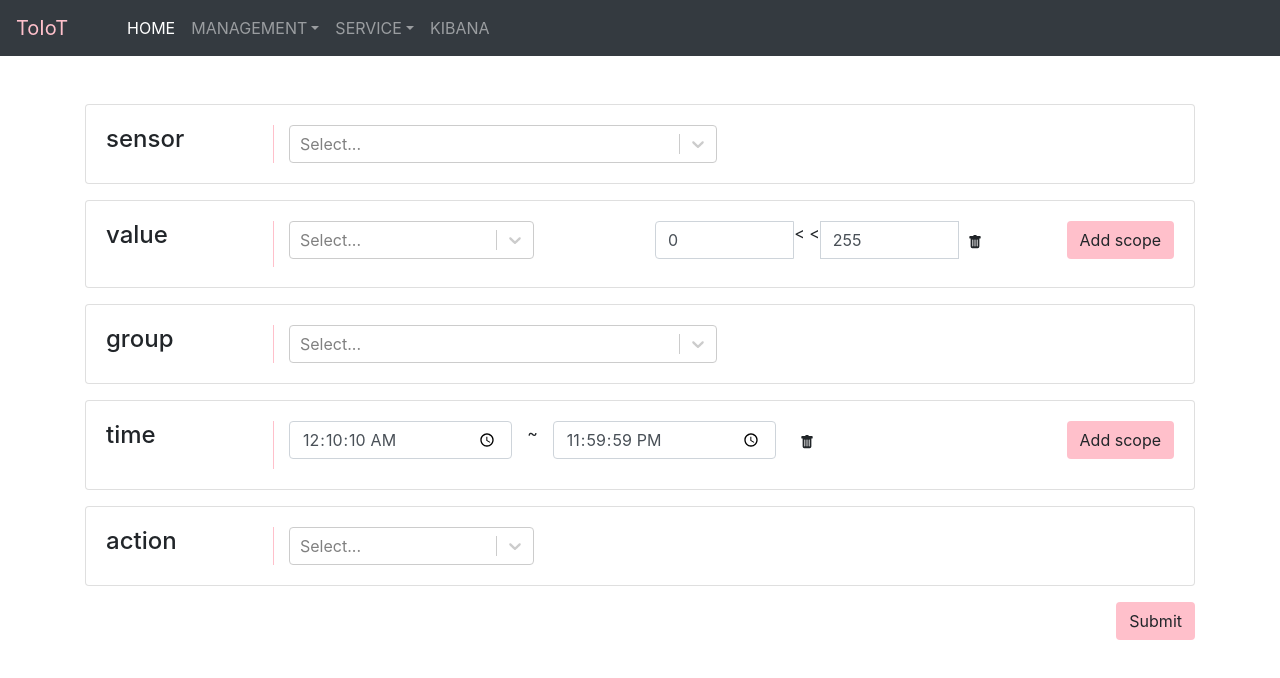
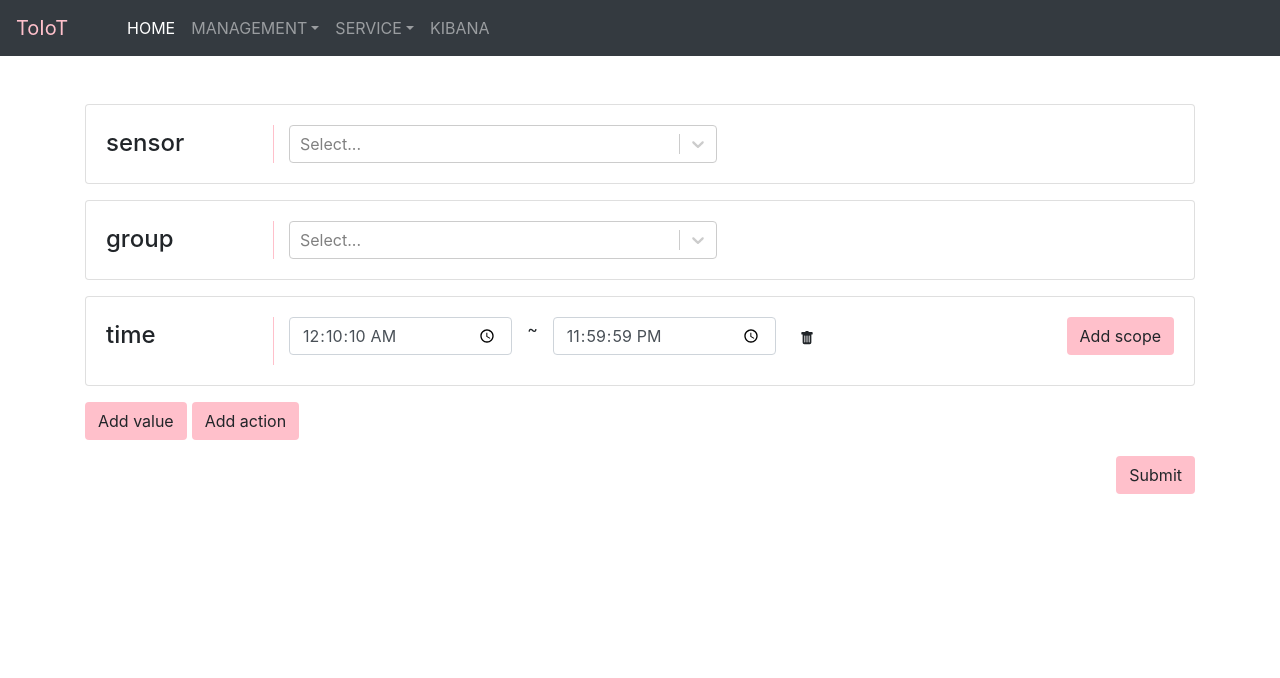
Before and after one commit to SSU-NC/toiot, a React (Create React App) app in the folder ui/pdk-ui/: page /logicCore in a window 1280 px wide. Shown: the top 678 px of the page. Built offline with nearby package versions, Linux system fonts and the light colour scheme.

Commit message:
[issue-31]modify logic core post msg

```diff
--- a/ui/pdk-ui/src/components/LogicCore.css
+++ b/ui/pdk-ui/src/components/LogicCore.css
@@ -7,3 +7,6 @@
 .margin-bottom {
 	margin-bottom: 10px;
 }
+.margin-right {
+	margin-right: 5px;
+}
--- a/ui/pdk-ui/src/components/LogicCore.tsx
+++ b/ui/pdk-ui/src/components/LogicCore.tsx
@@ -1,13 +1,14 @@
 import React, { Component } from 'react';
 import Select from 'react-select';
 import { sensorListElem, sensorOptionsElem, groupOptionsElem, nodeListElem } from './ElementsInterface';
-import { timeRange, lcValue, lcTime, lcGroup, lcAlarm, lcEmail, lcAction} from './LcElementsInterface'
+import { timeRange, lcValue, lcAction, LogicCorePost, lcGroup, lcTime } from './LcElementsInterface'
 import './LogicCore.css';
 import SensorCard from './LogicCoreComponents/SensorCard';
 import ValueCard from './LogicCoreComponents/ValueCard';
 import GroupCard from './LogicCoreComponents/GroupCard';
 import TimeCard from './LogicCoreComponents/TimeCard';
 import ActionCard from './LogicCoreComponents/ActionCard';
+import { on } from 'process';
 
 interface LogicCoreProps{
 	sensorList: Array<sensorListElem>;
@@ -15,75 +16,149 @@ interface LogicCoreProps{
 }
 
 interface LogicCoreState{
-	sensor: sensorOptionsElem;
-	group: Array<groupOptionsElem>;
-	value: Array<lcValue>;
-	time_range: Array<timeRange>;
-	action: Array<lcAction>;
-}
+	sensor_info: sensorOptionsElem;
+	selected_value: Array<lcValue>;
+	selected_time: lcTime;
+	selected_action: Array<lcAction>;
+	selected_group: lcGroup;
 
-interface LogicCorePost {
-	sensor_uuid: string;
-	logic: Array<lcValue | lcTime | lcGroup | lcAlarm | lcEmail>;
+	submit_msg: LogicCorePost;
 }
 
 class LogicCore extends Component<LogicCoreProps, LogicCoreState> {
 	state: LogicCoreState = {
-		sensor: {
+		sensor_info: {
 			uuid: '',
 			value: '',
 			label: '',
 			value_list:[]
 		},
-		group: [],
-		value: [],
-		time_range: [],
-		action: [],
+
+		selected_value: [],
+		selected_group: {logic:"empty", group: []},
+		selected_time: {logic:"empty", range: []},
+		selected_action: [],
+
+		submit_msg: {
+			sensor_uuid: '',
+			logic: []
+		},
+
 	}
-	handleSensorCardChange = (sensor: sensorOptionsElem) => {
+	handleSensorCardChange = (sensor_info: sensorOptionsElem) => {
 		this.setState({
-			sensor,
+			sensor_info,
 		});
 	};
-	handleGroupCardChange = (group: Array<groupOptionsElem>) => {
+	handleGroupCardChange = (selectedGroups: Array<groupOptionsElem>) => {
 		this.setState({
-			group,
+			selected_group :{ logic: "group", group : selectedGroups.map((selectedGroup: groupOptionsElem)=>(selectedGroup.value)),},
+
 		});
+
 	};
-	handleValueCardChange = (value: lcValue) => {
-		this.setState({
-			value: [value],
+	handleValueCardChange = (idx: number) => (selectedValue: lcValue) => {
+		const new_selected_value = this.state.selected_value.map((value: lcValue, sidx: number) => {
+            if (idx !== sidx) return value;
+            return selectedValue;
+        });
+		this.setState({ selected_value: new_selected_value });
+
+	};
+	handleTimeCardChange = (selected_time: lcTime) => {
+	 this.setState({
+			selected_time,
 		});
+
 	};
-	handleTimeCardChange = (time_range: Array<timeRange>) => {
-		this.setState({
-			time_range,
+	handleActionCardChange = (idx: number) => (selectedAction: lcAction) => {
+		const new_selected_action = this.state.selected_action.map((action: lcAction, sidx: number) => {
+            if (idx !== sidx) return action;
+            return selectedAction;
+        });
+		this.setState({ selected_action: new_selected_action });
+
+	};
+
+	handleAddValueCardClick = () => {
+       this.setState({
+            selected_value: [...this.state.selected_value, {logic: "empty", value: "", range:[{min:0,max:255}]}]
+		 });
+	}
+	handleAddActionCardClick = () => {
+		 this.setState({
+            selected_action: [...this.state.selected_action, {logic: "empty", text:""}]
+		 });
+	}
+	handleRemoveValueCardClick = (idx: number) => () => {
+        this.setState({
+           selected_value: this.state.selected_value.filter((s: any, sidx:number) => idx !== sidx)
 		});
+
 	};
-	handleActionCardChange = (action: lcAction) => {
-		this.setState({
-			action: [action]
+	handleRemoveActionCardClick = (idx: number) => () => {
+        this.setState({
+            selected_action: this.state.selected_action.filter((s: any, sidx:number) => idx !== sidx)
 		});
+
 	};
+
+    handleSubmit = (e: React.MouseEvent<HTMLButtonElement>) => {
+		//e.preventDefault();
+		let logic_array : Array< lcValue | lcTime | lcGroup | lcAction>= [
+			this.state.selected_group,
+			this.state.selected_time,
+		];
+		logic_array = logic_array.concat(this.state.selected_action, this.state.selected_value);
+
+        this.setState({
+			//selected_group :{ logic: "group", group : selectedGroups.map((selectedGroup: groupOptionsElem)=>(selectedGroup.value)),},
+			submit_msg:  {sensor_uuid: this.state.sensor_info.uuid , logic: logic_array},
+		});
+
+        // var url = ;
+        // var data : LogicCorePost = this.state.submit_msg;
+
+        // fetch(url, {
+        // method: 'POST', // or 'PUT'
+        // body: JSON.stringify(data),
+        // headers:{
+        //     'Content-Type': 'application/json'
+        // }
+        // }).then(res => res.json())
+        // .then(response => console.log('Success:', JSON.stringify(response)))
+        // .catch(error => console.error('Error:', error));
+    }
+
 	render() {
 
 		return (
 			<div>
 				<form>
 					<SensorCard sensorList={this.props.sensorList} handleSensorCardChange={this.handleSensorCardChange}/>
-					<ValueCard valueList={this.state.sensor.value_list} handleValueCardChange={this.handleValueCardChange}/>
 					<GroupCard nodeList={this.props.nodeList} handleGroupCardChange={this.handleGroupCardChange}/>
 					<TimeCard handleTimeCardChange={this.handleTimeCardChange}/>
-					<ActionCard handleActionCardChange={this.handleActionCardChange}/>
+					{this.state.selected_value.map((d: any , idx: number) => (
+						<ValueCard valueList={this.state.sensor_info.value_list} handleRemoveValueCardClick={this.handleRemoveValueCardClick(idx)} handleValueCardChange={this.handleValueCardChange(idx)}/>
+					))}
+					{this.state.selected_action.map((d: any , idx: number) => (
+					<ActionCard handleActionCardChange={this.handleActionCardChange(idx)} handleRemoveActionCardClick={this.handleRemoveActionCardClick(idx)}/>
+					))}
+					<button type="button" className="btn margin-right" style={{background:'pink'}} onClick={this.handleAddValueCardClick}>Add value</button>
+					<button type="button" className="btn" style={{background:'pink'}} onClick={this.handleAddActionCardClick}>Add action</button>
+					<p></p>
 					<button
-						type="submit"
+						//type="submit"
+						type="button"
 						className="btn float-right"
-						data-dismiss="modal"
+
 						style={{ background: 'pink' }}
+						onClick={this.handleSubmit}
 					>
 						Submit
 					</button>
 				</form>
+
 			</div>
 		);
 	}
--- a/ui/pdk-ui/src/components/LogicCoreComponents/ActionCard.tsx
+++ b/ui/pdk-ui/src/components/LogicCoreComponents/ActionCard.tsx
@@ -5,7 +5,9 @@ import '../LogicCore.css';
 
 interface ActionCardProps {
 	handleActionCardChange: (value: lcAction) => void;
+	handleRemoveActionCardClick: () => void;
 }
+
 interface ActionCardState {
 	logic: string;
 	text: string;
@@ -42,7 +44,12 @@ class ActionCard extends Component< ActionCardProps, ActionCardState > {
             <div className="card form-group">
 				<div className="card-body row">
 					<div className=" col-2 right-divider">
-						<h4 className="align-middle">action</h4>
+					<span style={{fontSize:'18pt', fontWeight:500}} >action</span>
+						<button className="btn btn-sm float-right" type="button" id="button-addon2" onClick={this.props.handleRemoveActionCardClick}>
+							<svg width="1em" height="1em" viewBox="0 0 16 16" className="bi bi-trash-fill" fill="currentColor" xmlns="http://www.w3.org/2000/svg">
+								<path fill-rule="evenodd" d="M2.5 1a1 1 0 0 0-1 1v1a1 1 0 0 0 1 1H3v9a2 2 0 0 0 2 2h6a2 2 0 0 0 2-2V4h.5a1 1 0 0 0 1-1V2a1 1 0 0 0-1-1H10a1 1 0 0 0-1-1H7a1 1 0 0 0-1 1H2.5zm3 4a.5.5 0 0 1 .5.5v7a.5.5 0 0 1-1 0v-7a.5.5 0 0 1 .5-.5zM8 5a.5.5 0 0 1 .5.5v7a.5.5 0 0 1-1 0v-7A.5.5 0 0 1 8 5zm3 .5a.5.5 0 0 0-1 0v7a.5.5 0 0 0 1 0v-7z"/>
+							</svg>
+						</button>
 					</div>
 					<div className="col-3">
 						<Select
@@ -52,6 +59,7 @@ class ActionCard extends Component< ActionCardProps, ActionCardState > {
 							onChange={this.handleActionChange}
 						/>
 					</div>
+
 					<div className="col-1"></div>
 					<div className="col-5">
 						{(this.state.logic === "alarm") ?
@@ -67,6 +75,7 @@ class ActionCard extends Component< ActionCardProps, ActionCardState > {
 								onChange={this.handleTextChange}
 							/>
 						</div>
+
 						) :
 						((this.state.logic === "email") ?
 						(
--- a/ui/pdk-ui/src/components/LogicCoreComponents/GroupCard.tsx
+++ b/ui/pdk-ui/src/components/LogicCoreComponents/GroupCard.tsx
@@ -5,7 +5,7 @@ import '../LogicCore.css';
 
 interface GroupCardProps{
 	nodeList: Array<nodeListElem>;
-    handleGroupCardChange: (group:any) => void;
+    handleGroupCardChange: (group: any) => void;
 }
 
 class GroupCard extends Component< GroupCardProps, {} > {
@@ -18,10 +18,11 @@ class GroupCard extends Component< GroupCardProps, {} > {
             <div className="card form-group">
 				<div className="card-body row">
 					<div className="col-2 right-divider">
-						<h4 className="align-center">group</h4>
+						<span style={{fontSize:'18pt', fontWeight:500}}>group</span>
 					</div>
 					<div className="col-5">
-						<Select isMulti
+						<Select
+							isMulti
 							name="group"
 							options={groupOptions}
 							classNamePrefix="select"
--- a/ui/pdk-ui/src/components/LogicCoreComponents/SensorCard.tsx
+++ b/ui/pdk-ui/src/components/LogicCoreComponents/SensorCard.tsx
@@ -19,7 +19,7 @@ class SensorCard extends Component< SensorCardProps, {} > {
                 <div className="card form-group">
 					<div className="card-body row ">
 						<div className="col-2 right-divider">
-							<h4 className="align-center">sensor</h4>
+							<span style={{fontSize:'18pt', fontWeight:500}}>sensor</span>
 							</div>
 							<div className="col-5">
 								<Select
--- a/ui/pdk-ui/src/components/LogicCoreComponents/TimeCard.tsx
+++ b/ui/pdk-ui/src/components/LogicCoreComponents/TimeCard.tsx
@@ -1,18 +1,20 @@
 import React, { Component } from 'react';
-import { timeRange } from '../LcElementsInterface';
+import { timeRange, lcTime } from '../LcElementsInterface';
 
 import '../LogicCore.css';
 
 interface TimeCardProps{
-    handleTimeCardChange: (time_range: Array<timeRange>) => void;
+    handleTimeCardChange: (time_range: lcTime) => void;
 }
 
 interface TimeCardState{
+    logic: "time",
     range: Array<timeRange>;
 }
 
 class TimeCard extends Component< TimeCardProps, TimeCardState > {
     state: TimeCardState = {
+        logic: "time",
         range: [{start: "00:10:10", end: "23:59:59"}],
     }
     // handle click event of the Add button
@@ -20,7 +22,7 @@ class TimeCard extends Component< TimeCardProps, TimeCardState > {
         await this.setState({
             range: [...this.state.range, {start: "00:10:10",end: "23:59:59"}]
         });
-        this.props.handleTimeCardChange(this.state.range);
+        this.props.handleTimeCardChange(this.state);
      };
 
      // handle click event of the Remove button
@@ -28,7 +30,7 @@ class TimeCard extends Component< TimeCardProps, TimeCardState > {
         await this.setState({
             range: this.state.range.filter((s: any, sidx:number) => idx !== sidx)
         });
-        this.props.handleTimeCardChange(this.state.range);
+        this.props.handleTimeCardChange(this.state);
     };
 
     handleTimeChange = (idx: number) => async (e: React.ChangeEvent<HTMLInputElement>) => {
@@ -38,7 +40,7 @@ class TimeCard extends Component< TimeCardProps, TimeCardState > {
             return {...range, end: e.target.value};
         });
         await this.setState({ range: new_range });
-        this.props.handleTimeCardChange(this.state.range);
+        this.props.handleTimeCardChange(this.state);
     };
 
     render() {
@@ -47,7 +49,7 @@ class TimeCard extends Component< TimeCardProps, TimeCardState > {
             <div className="card form-group" >
             <div className="card-body row">
                 <div className="col-2 right-divider">
-                    <h4 className="align-middle">time</h4>
+                    <span style={{fontSize:'18pt', fontWeight:500}}>time</span>
                 </div>
                 <div className="col-6">
                     <div className="row">
--- a/ui/pdk-ui/src/components/LogicCoreComponents/ValueCard.tsx
+++ b/ui/pdk-ui/src/components/LogicCoreComponents/ValueCard.tsx
@@ -7,10 +7,11 @@ import { numRange, lcValue } from '../LcElementsInterface';
 interface ValueCardProps{
 	valueList: Array<value_list_elem>;
 	handleValueCardChange: (value: lcValue) => void;
+	handleRemoveValueCardClick: () => void;
 }
 
 interface ValueCardState {
-	logic: "value";
+	logic: string;
 	value: string;
     range: Array<numRange>;
 }
@@ -51,7 +52,12 @@ class ValueCard extends Component< ValueCardProps, ValueCardState > {
 		})
 		this.props.handleValueCardChange(this.state);
 	}
+	handleHoverIn=()=>{
 
+	}
+	handleHoverOut=()=>{
+
+	}
     render() {
 		let valueOptions: Array<valueOptionsElem>;
 		valueOptions = this.props.valueList.map((val: value_list_elem) => {
@@ -60,8 +66,15 @@ class ValueCard extends Component< ValueCardProps, ValueCardState > {
         return(
             <div className="card form-group">
 				<div className="card-body row">
-					<div className="col-2 right-divider">
-						<h4 className="align-center">value</h4>
+					<div className="col-2 right-divider" onMouseEnter={this.handleHoverIn} onMouseLeave={this.handleHoverOut}>
+						<span style={{fontSize:'18pt', fontWeight:500}} >value</span>
+						<button className="btn btn-sm float-right" type="button" id="button-addon2" onClick={this.props.handleRemoveValueCardClick}>
+							<svg width="1em" height="1em" viewBox="0 0 16 16" className="bi bi-trash-fill" fill="currentColor" xmlns="http://www.w3.org/2000/svg">
+								<path
+									fill-rule="evenodd" d="M2.5 1a1 1 0 0 0-1 1v1a1 1 0 0 0 1 1H3v9a2 2 0 0 0 2 2h6a2 2 0 0 0 2-2V4h.5a1 1 0 0 0 1-1V2a1 1 0 0 0-1-1H10a1 1 0 0 0-1-1H7a1 1 0 0 0-1 1H2.5zm3 4a.5.5 0 0 1 .5.5v7a.5.5 0 0 1-1 0v-7a.5.5 0 0 1 .5-.5zM8 5a.5.5 0 0 1 .5.5v7a.5.5 0 0 1-1 0v-7A.5.5 0 0 1 8 5zm3 .5a.5.5 0 0 0-1 0v7a.5.5 0 0 0 1 0v-7z"/>
+							</svg>
+                    	</button>
+
 					</div>
 					<div className="col-3">
 						<Select
```
Also changed, not shown: ui/pdk-ui/src/components/LcElementsInterface.tsx (+6 -12 lines).
